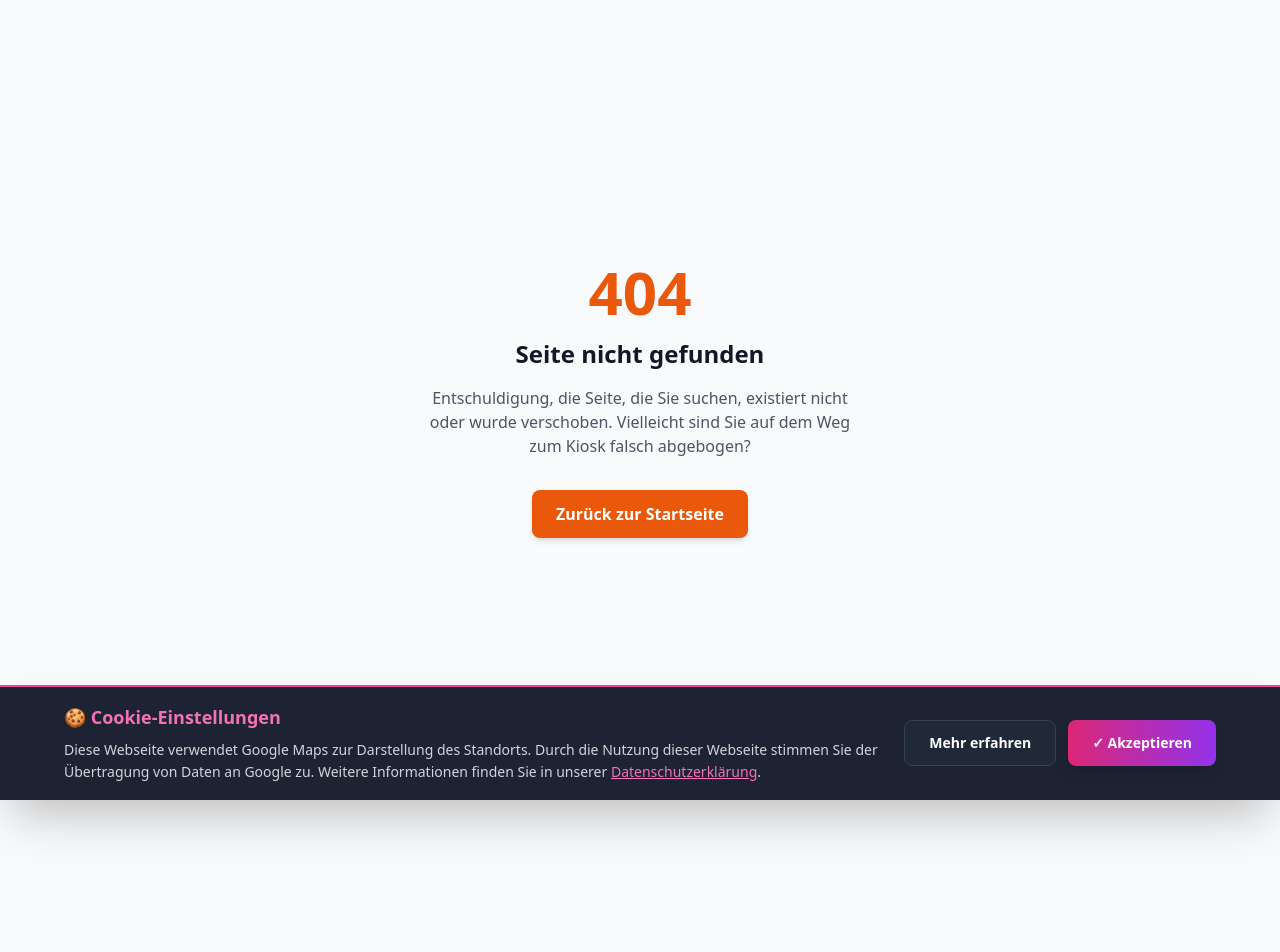
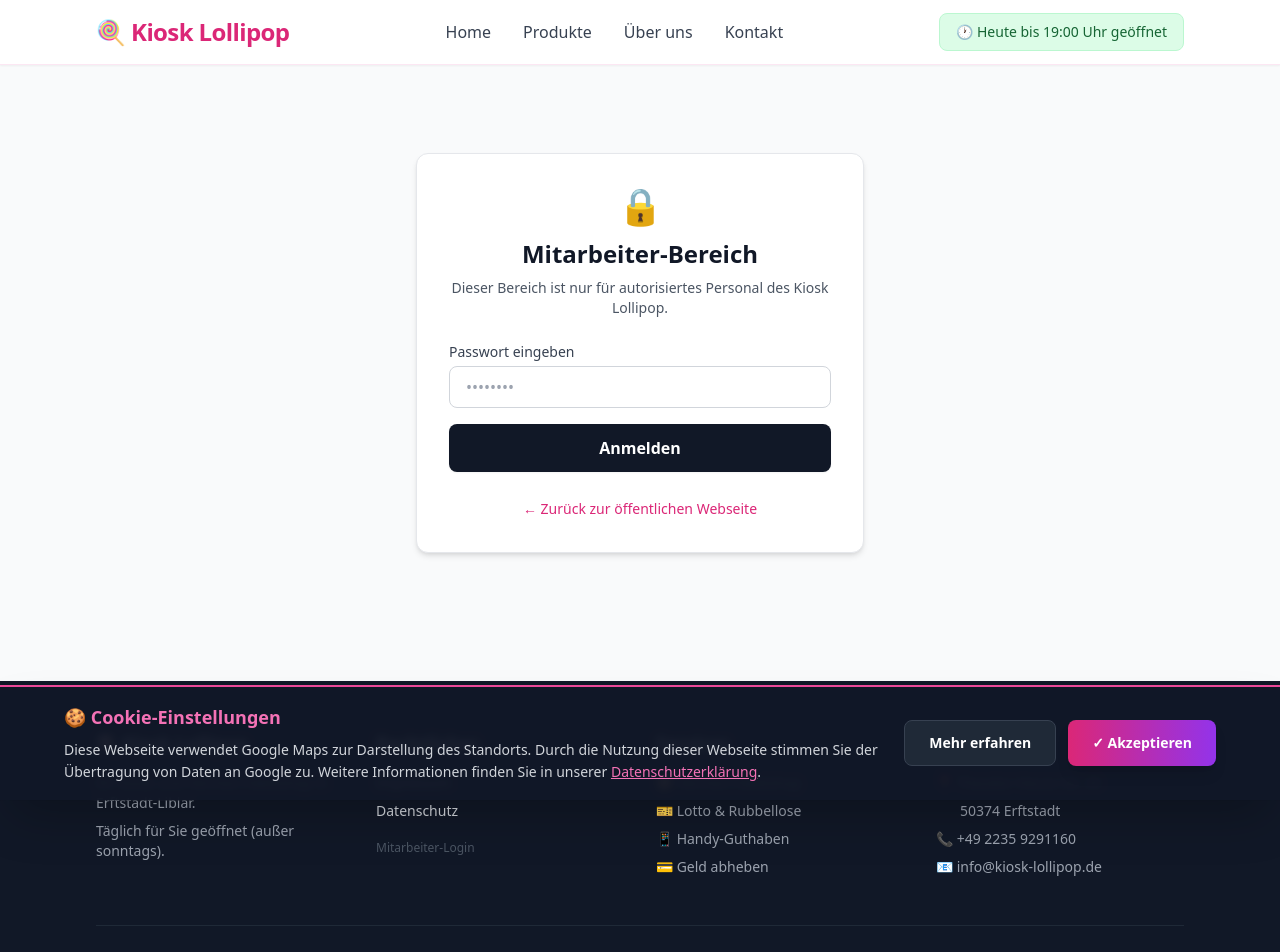
Before and after one commit to SyBa89/mein-zero-defect-projekt, a Next.js app: page /intern in a window 1280 px wide. Before the commit this address had no page. Shown: the top 952 px of the page. Before the commit the page ends 800 px from the top, so only its background shows below. Built offline with nearby package versions, Linux system fonts and the light colour scheme.

Commit message:
feat: add persistent login session for employee dashboard using sessionStorage

```diff
--- /dev/null
+++ b/src/app/intern/page.tsx
@@ -0,0 +1,206 @@
+'use client';
+
+import { useState, useEffect } from 'react';
+import Link from 'next/link';
+import Header from '@/components/Header';
+import Footer from '@/components/Footer';
+
+const CORRECT_PASSWORD = 'lollipop2024';
+
+export default function InternPage() {
+  const [password, setPassword] = useState('');
+  const [isAuthenticated, setIsAuthenticated] = useState(false);
+  const [error, setError] = useState('');
+  const [isLoading, setIsLoading] = useState(true);
+
+  // Prüfe beim Laden der Seite, ob bereits eingeloggt
+  useEffect(() => {
+    const authStatus = sessionStorage.getItem('intern-auth');
+    if (authStatus === 'true') {
+      setIsAuthenticated(true);
+    }
+    setIsLoading(false);
+  }, []);
+
+  const handleLogin = (e: React.FormEvent) => {
+    e.preventDefault();
+    if (password === CORRECT_PASSWORD) {
+      setIsAuthenticated(true);
+      sessionStorage.setItem('intern-auth', 'true'); // Session speichern
+      setError('');
+    } else {
+      setError('Falsches Passwort. Bitte wenden Sie sich an die Geschäftsleitung.');
+      setPassword('');
+    }
+  };
+
+  const handleLogout = () => {
+    setIsAuthenticated(false);
+    sessionStorage.removeItem('intern-auth'); // Session löschen
+    setPassword('');
+  };
+
+  // Lade-Anzeige während Session-Check
+  if (isLoading) {
+    return (
+      <div className="min-h-screen bg-gray-50 flex items-center justify-center">
+        <div className="text-center">
+          <div className="text-4xl mb-4">🔒</div>
+          <p className="text-gray-600">Lade Mitarbeiter-Bereich...</p>
+        </div>
+      </div>
+    );
+  }
+
+  return (
+    <div className="min-h-screen bg-gray-50">
+      <Header />
+      <main className="max-w-4xl mx-auto px-4 sm:px-6 lg:px-8 py-12">
+        {/* LOGIN ANSICHT */}
+        {!isAuthenticated ? (
+          <div className="max-w-md mx-auto bg-white p-8 rounded-xl shadow-md border border-gray-200 mt-10">
+            <div className="text-center mb-6">
+              <div className="text-4xl mb-3">🔒</div>
+              <h1 className="text-2xl font-bold text-gray-900">Mitarbeiter-Bereich</h1>
+              <p className="text-sm text-gray-600 mt-2">
+                Dieser Bereich ist nur für autorisiertes Personal des Kiosk Lollipop.
+              </p>
+            </div>
+
+            <form onSubmit={handleLogin} className="space-y-4">
+              <div>
+                <label htmlFor="password" className="block text-sm font-medium text-gray-700 mb-1">
+                  Passwort eingeben
+                </label>
+                <input
+                  type="password"
+                  id="password"
+                  value={password}
+                  onChange={(e) => setPassword(e.target.value)}
+                  className="w-full px-4 py-2 border border-gray-300 rounded-lg focus:ring-2 focus:ring-pink-500 focus:border-transparent"
+                  placeholder="••••••••"
+                  required
+                />
+              </div>
+
+              {error && (
+                <div className="bg-red-50 text-red-700 text-sm p-3 rounded-lg border border-red-200">
+                  {error}
+                </div>
+              )}
+
+              <button
+                type="submit"
+                className="w-full bg-gray-900 hover:bg-gray-800 text-white font-semibold py-3 rounded-lg transition-colors shadow-sm"
+              >
+                Anmelden
+              </button>
+            </form>
+
+            <div className="mt-6 text-center">
+              <Link href="/" className="text-sm text-pink-600 hover:text-pink-700 font-medium">
+                ← Zurück zur öffentlichen Webseite
+              </Link>
+            </div>
+          </div>
+        ) : (
+          /* DASHBOARD ANSICHT (Nach erfolgreichem Login) */
+          <div className="space-y-8">
+            <div className="flex justify-between items-center border-b border-gray-200 pb-4">
+              <div>
+                <h1 className="text-3xl font-bold text-gray-900">Internes Dashboard</h1>
+                <p className="text-gray-600">Willkommen im Mitarbeiter-Bereich.</p>
+              </div>
+              <button
+                onClick={handleLogout}
+                className="px-4 py-2 bg-red-100 text-red-700 hover:bg-red-200 rounded-lg font-medium transition-colors text-sm"
+              >
+                Abmelden
+              </button>
+            </div>
+
+            {/* Quick Links */}
+            <div className="bg-white p-6 rounded-xl shadow-sm border border-gray-100">
+              <h2 className="text-xl font-semibold text-gray-900 mb-4 flex items-center">
+                <span className="mr-2">🔗</span> Wichtige externe Portale
+              </h2>
+              <div className="grid grid-cols-1 sm:grid-cols-2 gap-4">
+                <a
+                  href="https://myhermes.de/partner"
+                  target="_blank"
+                  rel="noopener noreferrer"
+                  className="flex items-center p-4 bg-yellow-50 border border-yellow-200 rounded-lg hover:bg-yellow-100 transition-colors"
+                >
+                  <span className="text-2xl mr-3">📦</span>
+                  <div>
+                    <span className="block font-semibold text-gray-900">Hermes Partner Portal</span>
+                    <span className="text-xs text-gray-600">Sendungsverfolgung & Retouren</span>
+                  </div>
+                </a>
+                <a
+                  href="https://www.westlotto.de"
+                  target="_blank"
+                  rel="noopener noreferrer"
+                  className="flex items-center p-4 bg-blue-50 border border-blue-200 rounded-lg hover:bg-blue-100 transition-colors"
+                >
+                  <span className="text-2xl mr-3">🎫</span>
+                  <div>
+                    <span className="block font-semibold text-gray-900">Lotto Annahmesystem</span>
+                    <span className="text-xs text-gray-600">WestLotto Partner-Login</span>
+                  </div>
+                </a>
+              </div>
+            </div>
+
+            {/* Notfall Kontakte */}
+            <div className="bg-white p-6 rounded-xl shadow-sm border border-gray-100">
+              <h2 className="text-xl font-semibold text-gray-900 mb-4 flex items-center">
+                <span className="mr-2">📞</span> Notfall- & Lieferantenkontakte
+              </h2>
+              <ul className="space-y-3 text-sm">
+                <li className="flex justify-between border-b border-gray-100 pb-2">
+                  <span className="font-medium text-gray-700">Getränke-Großhandel (Notfall)</span>
+                  <span className="text-pink-600 font-semibold">02235 / 123 456</span>
+                </li>
+                <li className="flex justify-between border-b border-gray-100 pb-2">
+                  <span className="font-medium text-gray-700">Bäckerei-Lieferant</span>
+                  <span className="text-pink-600 font-semibold">02235 / 654 321</span>
+                </li>
+                <li className="flex justify-between border-b border-gray-100 pb-2">
+                  <span className="font-medium text-gray-700">Schlüsseldienst / Sicherheit</span>
+                  <span className="text-pink-600 font-semibold">02235 / 987 654</span>
+                </li>
+                <li className="flex justify-between">
+                  <span className="font-medium text-gray-700">Geschäftsleitung (Inhaber)</span>
+                  <span className="text-pink-600 font-semibold">017x / 123 456 78</span>
+                </li>
+              </ul>
+            </div>
+
+            {/* Wichtige Hinweise */}
+            <div className="bg-blue-50 p-6 rounded-xl border border-blue-200">
+              <h2 className="text-xl font-semibold text-blue-900 mb-2 flex items-center">
+                <span className="mr-2">💡</span> Wichtige interne Hinweise
+              </h2>
+              <ul className="list-disc list-inside space-y-2 text-sm text-blue-800">
+                <li>
+                  Bei Hermes-Retouren ohne Label: Kunde anweisen, das Label in der Hermes-App zu
+                  erstellen.
+                </li>
+                <li>
+                  Kassensystem Neustart: Halten Sie den roten Knopf an der Seite für 10 Sekunden
+                  gedrückt.
+                </li>
+                <li>
+                  Bitte achten Sie darauf, dass der Kiosk am Samstag um 13:15 Uhr geschlossen wird,
+                  um pünktlich um 13:30 Uhr die Rollläden unten zu haben.
+                </li>
+              </ul>
+            </div>
+          </div>
+        )}
+      </main>
+      <Footer />
+    </div>
+  );
+}
--- a/src/components/CookieBanner.tsx
+++ b/src/components/CookieBanner.tsx
@@ -2,32 +2,34 @@
 
 import { useState, useEffect } from 'react';
 import Link from 'next/link';
+import { usePathname } from 'next/navigation'; // <-- NEU: Um die aktuelle URL zu erkennen
 
 export default function CookieBanner() {
+  const pathname = usePathname(); // <-- NEU: Holt den aktuellen Pfad (z.B. "/datenschutz")
   const [isVisible, setIsVisible] = useState(false);
 
+  // <-- NEUE LOGIK: Wenn wir auf der Datenschutz- oder Impressum-Seite sind, zeige den Banner NICHT an.
+  if (pathname === '/datenschutz' || pathname === '/impressum') {
+    return null;
+  }
+
   useEffect(() => {
-    // Prüfe, ob der Nutzer bereits zugestimmt hat
     const consent = localStorage.getItem('cookie-consent');
     if (!consent) {
-      // Zeige Banner mit leichter Verzögerung (bessere UX)
       const timer = setTimeout(() => {
         setIsVisible(true);
       }, 1000);
       return () => clearTimeout(timer);
     }
-    // Wenn Consent existiert, nichts tun
     return undefined;
   }, []);
 
   const acceptCookies = () => {
-    // Speichere Zustimmung in localStorage
     localStorage.setItem('cookie-consent', 'accepted');
     localStorage.setItem('cookie-consent-date', new Date().toISOString());
     setIsVisible(false);
   };
 
-  // Wenn Banner nicht sichtbar ist, rendere nichts
   if (!isVisible) return null;
 
   return (
@@ -35,9 +37,9 @@ export default function CookieBanner() {
       role="dialog"
       aria-labelledby="cookie-banner-title"
       aria-describedby="cookie-banner-description"
-      className="fixed bottom-0 left-0 right-0 bg-gray-900/95 backdrop-blur-sm text-white p-4 z-[100] shadow-2xl border-t-2 border-pink-500"
+      className="fixed bottom-0 left-0 right-0 bg-gray-900/95 backdrop-blur-sm text-white p-4 z-[9999] shadow-2xl border-t-2 border-pink-500"
     >
-      <div className="max-w-6xl mx-auto">
+      <div className="max-w-6xl mx-auto relative z-10">
         <div className="flex flex-col lg:flex-row justify-between items-start lg:items-center gap-4">
           {/* Text-Bereich */}
           <div className="flex-1">
@@ -50,7 +52,7 @@ export default function CookieBanner() {
               Informationen finden Sie in unserer{' '}
               <Link
                 href="/datenschutz"
-                className="text-pink-400 hover:text-pink-300 underline transition-colors font-medium"
+                className="text-pink-400 hover:text-pink-300 underline transition-colors font-medium cursor-pointer"
               >
                 Datenschutzerklärung
               </Link>
@@ -59,16 +61,16 @@ export default function CookieBanner() {
           </div>
 
           {/* Button-Bereich */}
-          <div className="flex flex-col sm:flex-row gap-3 w-full lg:w-auto">
+          <div className="flex flex-col sm:flex-row gap-3 w-full lg:w-auto relative z-20">
             <Link
               href="/datenschutz"
-              className="px-6 py-3 bg-gray-800 hover:bg-gray-700 text-white rounded-lg text-sm font-semibold transition-colors text-center border border-gray-700"
+              className="px-6 py-3 bg-gray-800 hover:bg-gray-700 text-white rounded-lg text-sm font-semibold transition-colors text-center border border-gray-700 cursor-pointer"
             >
               Mehr erfahren
             </Link>
             <button
               onClick={acceptCookies}
-              className="px-6 py-3 bg-gradient-to-r from-pink-600 to-purple-600 hover:from-pink-700 hover:to-purple-700 text-white rounded-lg text-sm font-bold transition-all shadow-lg hover:shadow-xl transform hover:scale-105"
+              className="px-6 py-3 bg-gradient-to-r from-pink-600 to-purple-600 hover:from-pink-700 hover:to-purple-700 text-white rounded-lg text-sm font-bold transition-all shadow-lg hover:shadow-xl transform hover:scale-105 cursor-pointer"
               aria-label="Cookies akzeptieren und Banner schließen"
             >
               ✓ Akzeptieren
--- a/src/components/Footer.tsx
+++ b/src/components/Footer.tsx
@@ -6,7 +6,7 @@ export default function Footer() {
   return (
     <footer className="bg-gray-900 text-gray-300 mt-20">
       <div className="max-w-6xl mx-auto px-4 sm:px-6 lg:px-8 py-12">
-        <div className="grid grid-cols-1 md:grid-cols-3 gap-8">
+        <div className="grid grid-cols-1 md:grid-cols-4 gap-8">
           {/* Brand Section */}
           <div>
             <h3 className="text-white text-lg font-semibold mb-4">🍭 Kiosk Lollipop</h3>
@@ -30,15 +30,35 @@ export default function Footer() {
                   Datenschutz
                 </Link>
               </li>
+              {/* Diskreter interner Link */}
+              <li className="pt-2">
+                <Link
+                  href="/intern"
+                  className="text-gray-600 hover:text-gray-400 transition-colors text-xs"
+                >
+                  Mitarbeiter-Login
+                </Link>
+              </li>
+            </ul>
+          </div>
+
+          {/* Services Section */}
+          <div>
+            <h3 className="text-white text-lg font-semibold mb-4">Services</h3>
+            <ul className="space-y-2 text-sm text-gray-400">
+              <li>📦 Hermes Paketshop</li>
+              <li>🎫 Lotto & Rubbellose</li>
+              <li>📱 Handy-Guthaben</li>
+              <li>💳 Geld abheben</li>
             </ul>
           </div>
 
           {/* Contact Section */}
           <div>
             <h3 className="text-white text-lg font-semibold mb-4">Kontakt</h3>
-            <ul className="space-y-2 text-sm text-gray-400">
-              <li>📍 Theodor-Heuss-Straße 35</li>
-              <li className="ml-6">50374 Erftstadt-Liblar</li>
+            <ul className="space-y-2 text-sm text-gray-400 mb-4">
+              <li>📍 Theodor-Heuss-Str. 35</li>
+              <li className="ml-6">50374 Erftstadt</li>
               <li>📞 +49 2235 9291160</li>
               <li>📧 info@kiosk-lollipop.de</li>
             </ul>
```
